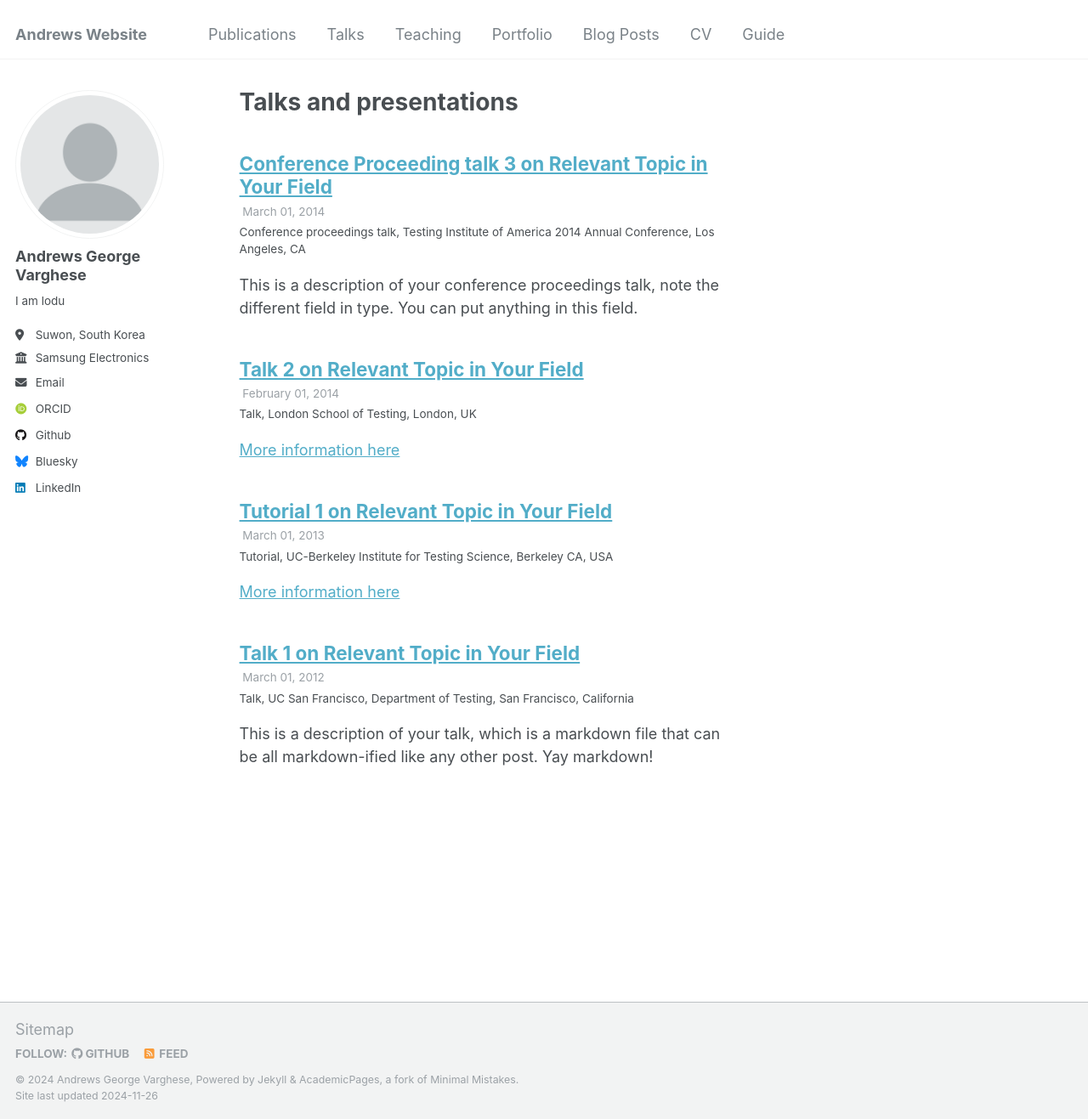
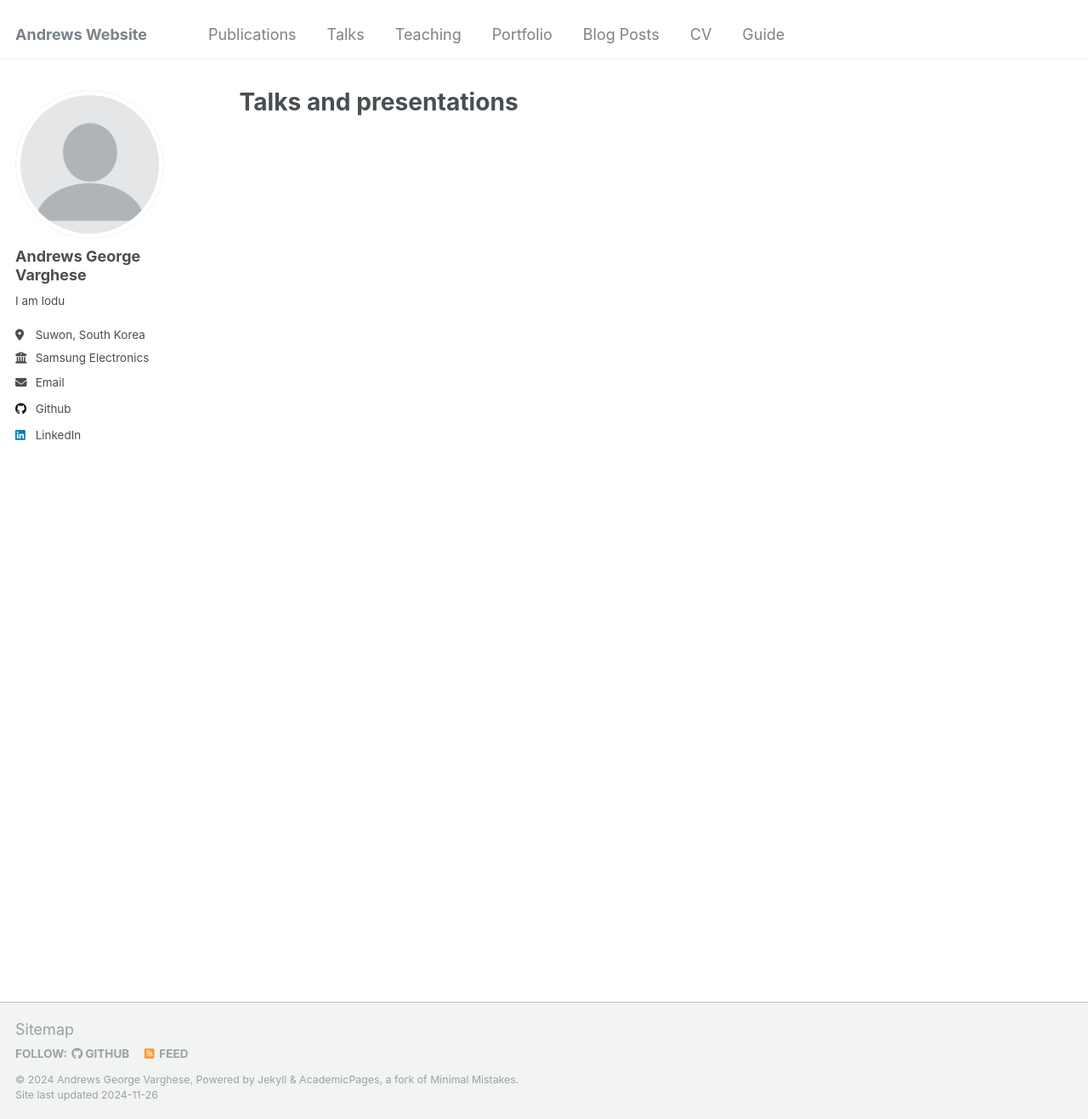
Before and after one commit to asgv123/asgv123.github.io, a Jekyll site: the page built from _pages/talks.html, in a window 1280 px wide and 1317 px high. Shown: the whole window at 85% size. Built offline with Jekyll 4.4.1, drawn with Linux system fonts in a browser that asks for light colours; some web fonts are replaced; part of the change alters nothing that is shown.

Commit message:
Update _config.yml

```diff
--- a/_config.yml
+++ b/_config.yml
@@ -34,7 +34,7 @@ author:
   arxiv            : # URL - Update with the correct link to your profile
   googlescholar    : #"https://scholar.google.com/citations?user=PS_CX0AAAAAJ"
   impactstory      : # URL
-  orcid            : "http://orcid.org/yourorcidurl"
+  orcid            : # "http://orcid.org/yourorcidurl"
   semantic         : # URL
   pubmed           : #"https://www.ncbi.nlm.nih.gov/pubmed/?term=john+snow"
   researchgate     : # URL
@@ -49,7 +49,7 @@ author:
   stackoverflow    : # User number or user number and name (i.e., use "1" or "1/jeff-atwood")
 
   # Social media
-  bluesky          : "bsky.app" # Replace this with you Bluesky username
+  bluesky          : # "bsky.app" # Replace this with you Bluesky username
   facebook         : # Username
   flickr           : # Username
   foursquare       : # Username
@@ -75,13 +75,13 @@ author:
   zhihu            : # Username
 
 # Publication Category - The following the list of publication categories and their headings
-publication_category:
-  books:
-    title: 'Books'
-  manuscripts:
-    title: 'Journal Articles'
-  conferences:
-    title: 'Conference Papers'
+# publication_category:
+#   books:
+#     title: 'Books'
+#   manuscripts:
+#     title: 'Journal Articles'
+#   conferences:
+#     title: 'Conference Papers'
 
 # Site Settings
 teaser                   :  # filename of teaser fallback teaser image placed in /images/, .e.g. "500x300.png"
@@ -215,15 +215,15 @@ collections:
   teaching:
     output: true
     permalink: /:collection/:path/
-  publications:
-    output: true
-    permalink: /:collection/:path/
-  portfolio:
-    output: true
-    permalink: /:collection/:path/
-  talks:
-    output: true
-    permalink: /:collection/:path/
+  # publications:
+  #   output: true
+  #   permalink: /:collection/:path/
+  # portfolio:
+  #   output: true
+  #   permalink: /:collection/:path/
+  # talks:
+  #   output: true
+  #   permalink: /:collection/:path/
 
 
 # These settings control how pages and collections are included in the site
```
